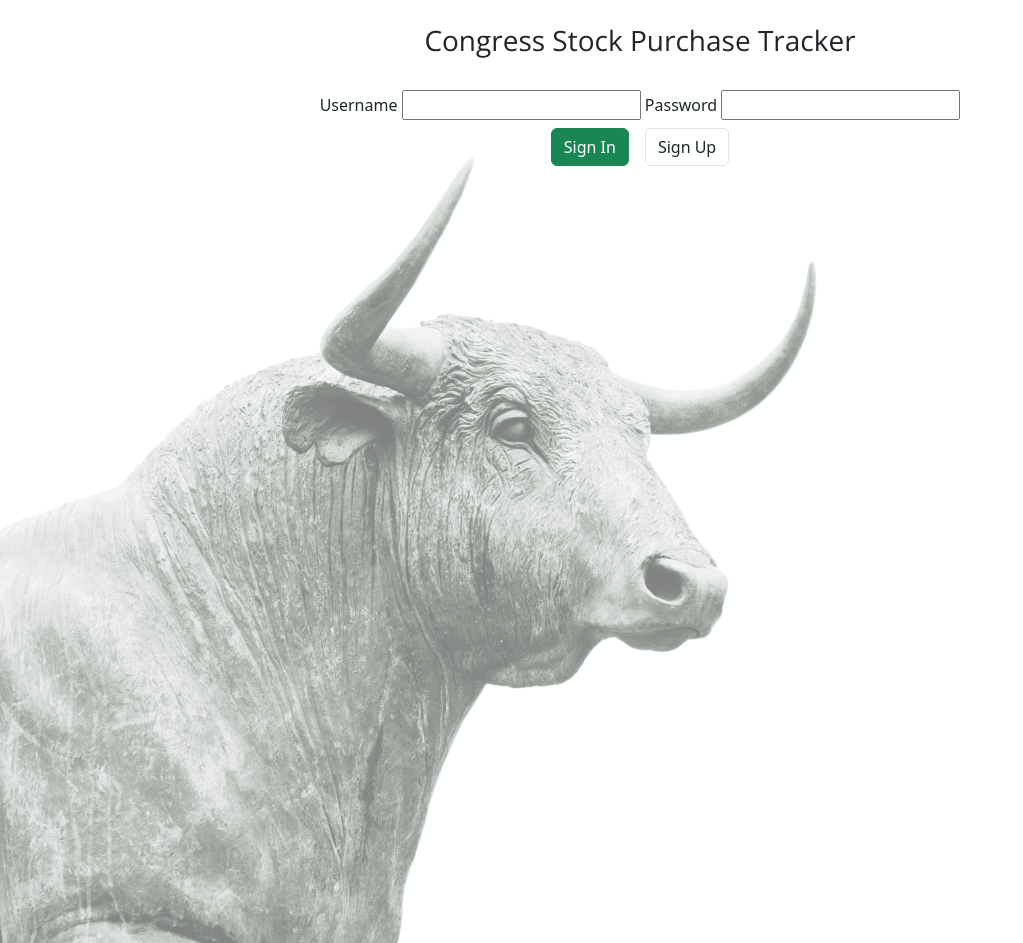
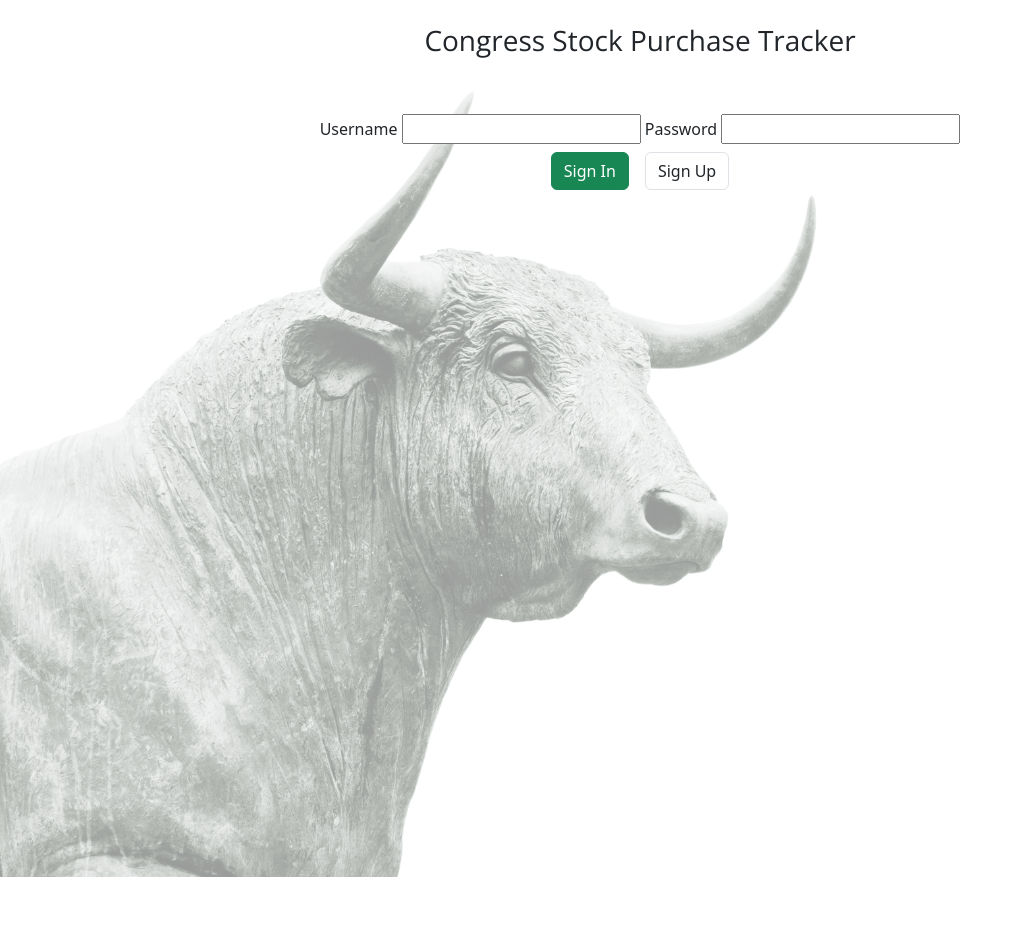
Before and after one commit to tiller92/capstone-ryan, a Flask app: page / in a window 1280 px wide. Shown: the whole page, without its empty margins (0-1023 px from the left). After the commit the page ends 877 px from the top, so only its background shows below. Run offline with Flask 2, Linux system fonts and the light colour scheme; some libraries are stand-ins or nearby versions.

Commit message:
bg fixed still styeling

```diff
--- a/app.py
+++ b/app.py
@@ -1,5 +1,3 @@
-from base64 import encode
-from crypt import methods
 from forms import AddWatched, UserLogin, SignUpForm
 import os
 from urllib import response
@@ -29,19 +27,15 @@ def add_user_to_g():
     """If logged in, add curr user to Flask global."""
     if CURR_USER_KEY in session:
         g.user = Users.query.get(session[CURR_USER_KEY])
-
     else:
         g.user = None
 
 def login_user(user):
     """Log in user."""
-
     session[CURR_USER_KEY] = user.id
-
 
 def logout_user():
     """Logout user."""
-
     if CURR_USER_KEY in session:
         del session[CURR_USER_KEY]
 
--- a/static/styles/base.css
+++ b/static/styles/base.css
@@ -1,5 +1,17 @@
 h3 {
     font-family: 'Abril Fatface', cursive;
     font-family: 'Open Sans', sans-serif;
-    margin-top: 100px;
 }
+
+.bull {
+    opacity: 0.4;
+    position: absolute;
+    left: 0;
+    top: 0;
+    width: 100%;
+    height: auto;
+}
+
+.bull-wrap {
+    position: relative;
+}
--- a/templates/base.html
+++ b/templates/base.html
@@ -18,7 +18,12 @@
 </head>
 
 <body class="">
-  <div class='d-flex justify-content-center m-4'>
+<div class='bull-wrap'>
+  <img class='bull'
+  src='../static/bull-stock.jpeg'
+  alt='big bull'
+  >
+  <div class='d-flex justify-content-center m-4 position-relative'>
       <a href="/" class="navbar-brand">
         <h3 id='congress'>Congress Stock Purchase Tracker</h3>
       </a>
@@ -34,6 +39,7 @@
   {% block content %}
   {% endblock %}
 
+
 </div>
 </body>
 </html>
--- a/templates/home.html
+++ b/templates/home.html
@@ -8,8 +8,7 @@
     </ul>
   {% endif %}
 {% endwith %}
-<img src='/static/bull-stock.jpeg' alt='Big Bull' class='position-absolute mw-100 opacity-50'>
-<div class='d-flex justify-content-center m-3 position-relative'>
+<div class='d-flex justify-content-center m-3 position-relative mt-5'>
 <form method="POST">
 {{ form.csrf_token }}
  {% for field in form if field.widget.input_type != 'hidden'  %}
```
Also changed, not shown: templates/users/userHome.html (+5 -4 lines).
